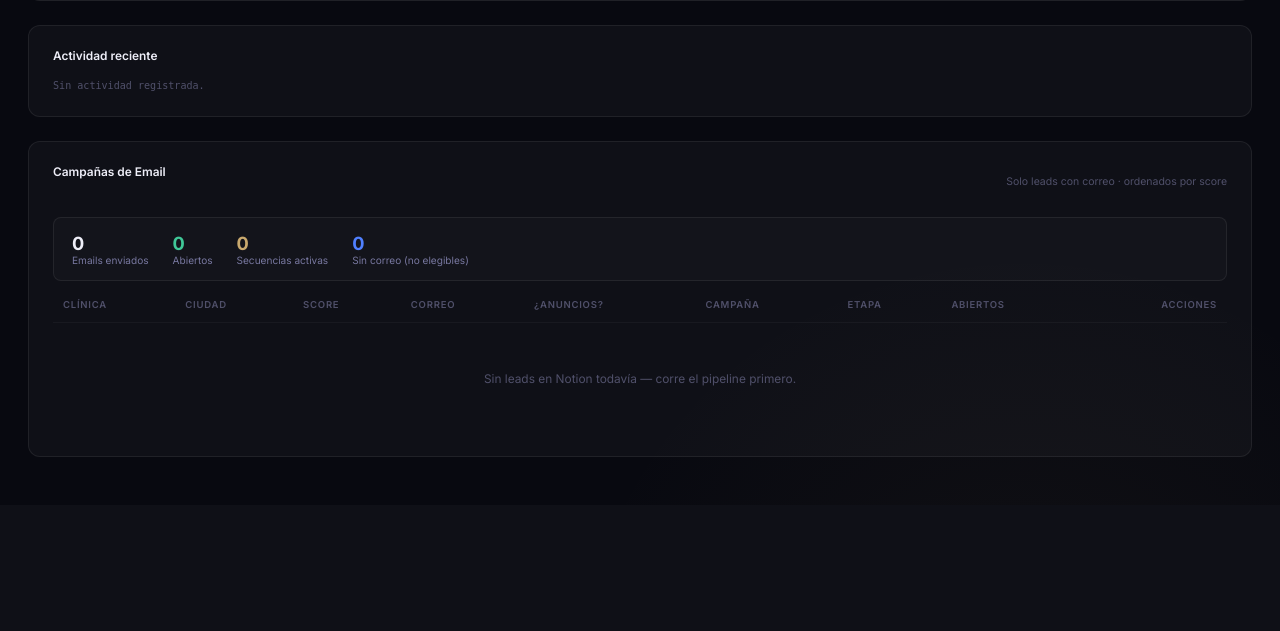
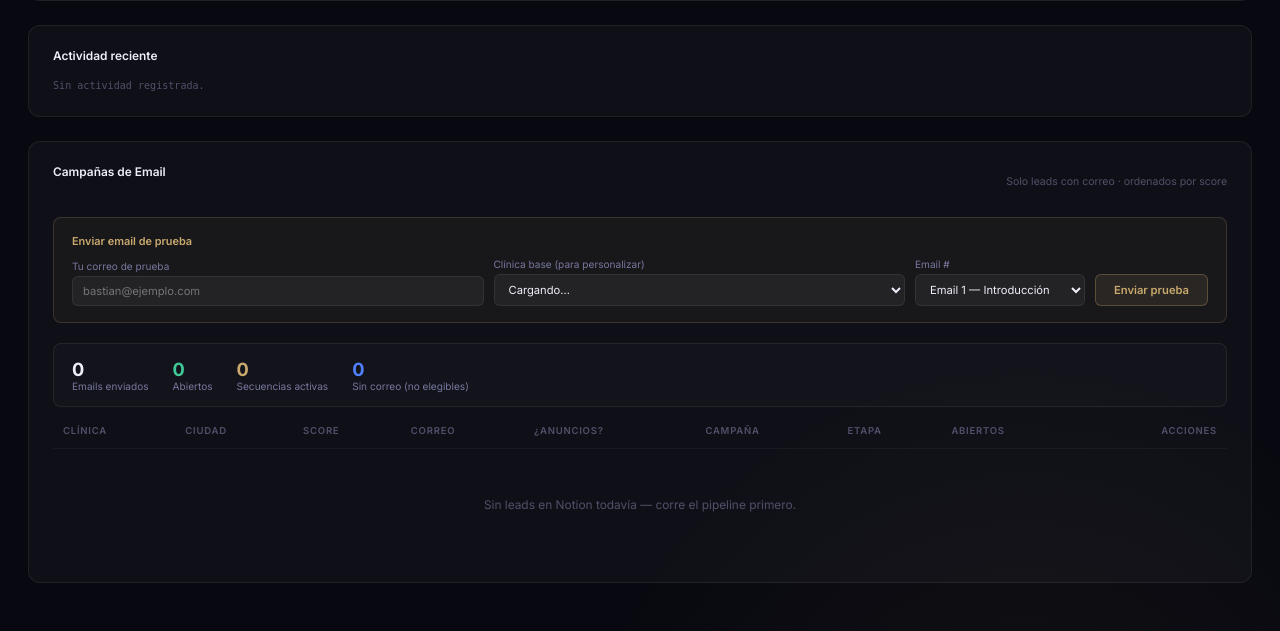
Before and after one commit to bastianveusa-a11y/actualyza-prospecting, a Flask app: page / in a window 1280 px wide. Shown: the part 1344-1975 px from the top of the page. Before the commit the page ends 1801 px from the top, so only its background shows below. Run offline with Flask 3, Linux system fonts and the light colour scheme; data that the repository does not hold is empty.

Commit message:
feat: visible test email panel in Campañas section
Adds a dedicated test zone with:
- Input for your own test email address
- Dropdown to pick which clinic to personalize for
- Dropdown to choose email # (1-4)
- Send button with result feedback inline

No real lead email needed — works with any clinic in Notion.

Co-Authored-By: Claude Sonnet 4.6 <noreply@anthropic.com>

```diff
--- a/dashboard/templates/index.html
+++ b/dashboard/templates/index.html
@@ -680,6 +680,45 @@ tbody td a:hover { color: var(--gold); }
       <span style="font-size:.75rem;color:var(--text3)">Solo leads con correo · ordenados por score</span>
     </div>
 
+    <!-- ── Zona de prueba ── -->
+    <div style="margin-bottom:20px;padding:16px 18px;background:rgba(201,169,110,0.05);border:1px solid rgba(201,169,110,0.2);border-radius:8px">
+      <div style="font-size:.78rem;font-weight:600;color:var(--gold);margin-bottom:10px">Enviar email de prueba</div>
+      <div style="display:flex;gap:10px;align-items:flex-end;flex-wrap:wrap">
+        <div style="flex:1;min-width:200px">
+          <label style="font-size:.72rem;color:var(--text2);display:block;margin-bottom:4px">Tu correo de prueba</label>
+          <input id="test-email-input" type="email" placeholder="bastian@ejemplo.com"
+            style="width:100%;background:rgba(255,255,255,0.05);border:1px solid var(--border);border-radius:6px;
+                   color:var(--text);font-size:.8rem;padding:7px 10px;outline:none;font-family:inherit">
+        </div>
+        <div style="flex:1;min-width:180px">
+          <label style="font-size:.72rem;color:var(--text2);display:block;margin-bottom:4px">Clínica base (para personalizar)</label>
+          <select id="test-clinic-select"
+            style="width:100%;background:rgba(255,255,255,0.05);border:1px solid var(--border);border-radius:6px;
+                   color:var(--text);font-size:.8rem;padding:7px 10px;outline:none;font-family:inherit">
+            <option value="">Cargando…</option>
+          </select>
+        </div>
+        <div style="min-width:120px">
+          <label style="font-size:.72rem;color:var(--text2);display:block;margin-bottom:4px">Email #</label>
+          <select id="test-email-num"
+            style="width:100%;background:rgba(255,255,255,0.05);border:1px solid var(--border);border-radius:6px;
+                   color:var(--text);font-size:.8rem;padding:7px 10px;outline:none;font-family:inherit">
+            <option value="1">Email 1 — Introducción</option>
+            <option value="2">Email 2 — Seguimiento</option>
+            <option value="3">Email 3 — Caso de éxito</option>
+            <option value="4">Email 4 — Cierre</option>
+          </select>
+        </div>
+        <button onclick="sendTestEmail(this)"
+          style="padding:8px 18px;border-radius:6px;border:1px solid rgba(201,169,110,0.3);
+                 background:rgba(201,169,110,0.1);color:var(--gold);font-size:.8rem;
+                 font-weight:600;cursor:pointer;font-family:inherit;white-space:nowrap">
+          Enviar prueba
+        </button>
+      </div>
+      <div id="test-result" style="margin-top:8px;font-size:.75rem;display:none"></div>
+    </div>
+
     <!-- Stats bar -->
     <div style="display:flex;gap:24px;margin-bottom:18px;padding:14px 18px;background:rgba(255,255,255,0.02);border-radius:8px;border:1px solid var(--border)">
       <div><div style="font-size:1.3rem;font-weight:700" id="camp-enviados">—</div><div style="font-size:.72rem;color:var(--text2)">Emails enviados</div></div>
@@ -764,6 +803,7 @@ async function loadAll() {
     renderLog(log);
     allClinics = clinics;
     applyFilters();
+    populateTestClinicSelect();
     loadCampanas();
   } catch(e) { console.error(e); }
   showLoader(false);
@@ -1263,6 +1303,49 @@ async function setAds(notionId, value) {
 }
 
 // ── Campañas ──────────────────────────────────────────────────
+function populateTestClinicSelect() {
+  const sel = document.getElementById('test-clinic-select');
+  if (!allClinics.length) return;
+  sel.innerHTML = allClinics
+    .slice().sort((a,b)=>(b.lead_score||0)-(a.lead_score||0))
+    .map(c => `<option value="${c.notion_id}">${escHtml(c.nombre)} — ${c.ciudad||''}</option>`)
+    .join('');
+}
+
+async function sendTestEmail(btn) {
+  const email    = document.getElementById('test-email-input').value.trim();
+  const notionId = document.getElementById('test-clinic-select').value;
+  const emailNum = parseInt(document.getElementById('test-email-num').value);
+  const result   = document.getElementById('test-result');
+
+  if (!email) { result.style.display='block'; result.style.color='var(--red)'; result.textContent='Ingresa tu correo de prueba.'; return; }
+  if (!notionId) { result.style.display='block'; result.style.color='var(--red)'; result.textContent='Selecciona una clínica.'; return; }
+
+  btn.disabled = true; btn.textContent = 'Generando con Claude…';
+  result.style.display = 'none';
+
+  try {
+    const endpoint = emailNum === 1 ? '/api/enable-campaign' : '/api/send-next-email';
+    const r    = await fetch(endpoint, {
+      method: 'POST', headers: {'Content-Type':'application/json'},
+      body: JSON.stringify({notion_id: notionId, test_email: email}),
+    });
+    const data = await r.json();
+    result.style.display = 'block';
+    if (data.ok) {
+      result.style.color = 'var(--green)';
+      result.textContent = `✓ Enviado a ${email} — Asunto: "${data.subject}"`;
+    } else {
+      result.style.color = 'var(--red)';
+      result.textContent = 'Error: ' + (data.error || 'desconocido');
+    }
+  } catch(e) {
+    result.style.display = 'block'; result.style.color = 'var(--red)';
+    result.textContent = 'Error de conexión: ' + e.message;
+  }
+  btn.disabled = false; btn.textContent = 'Enviar prueba';
+}
+
 async function loadCampanas() {
   const r    = await fetch('/api/campaigns');
   const rows = await r.json();
```
